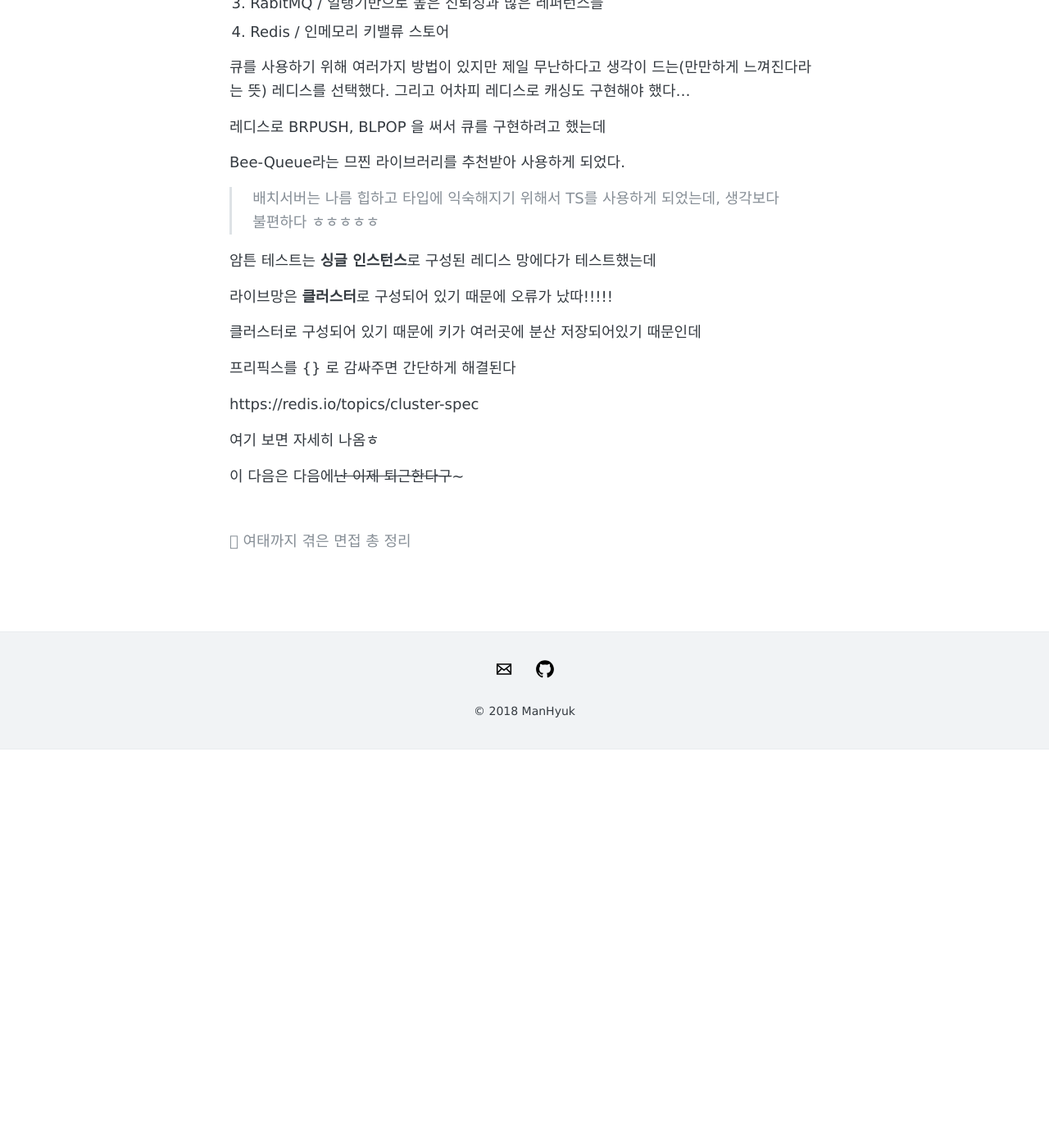
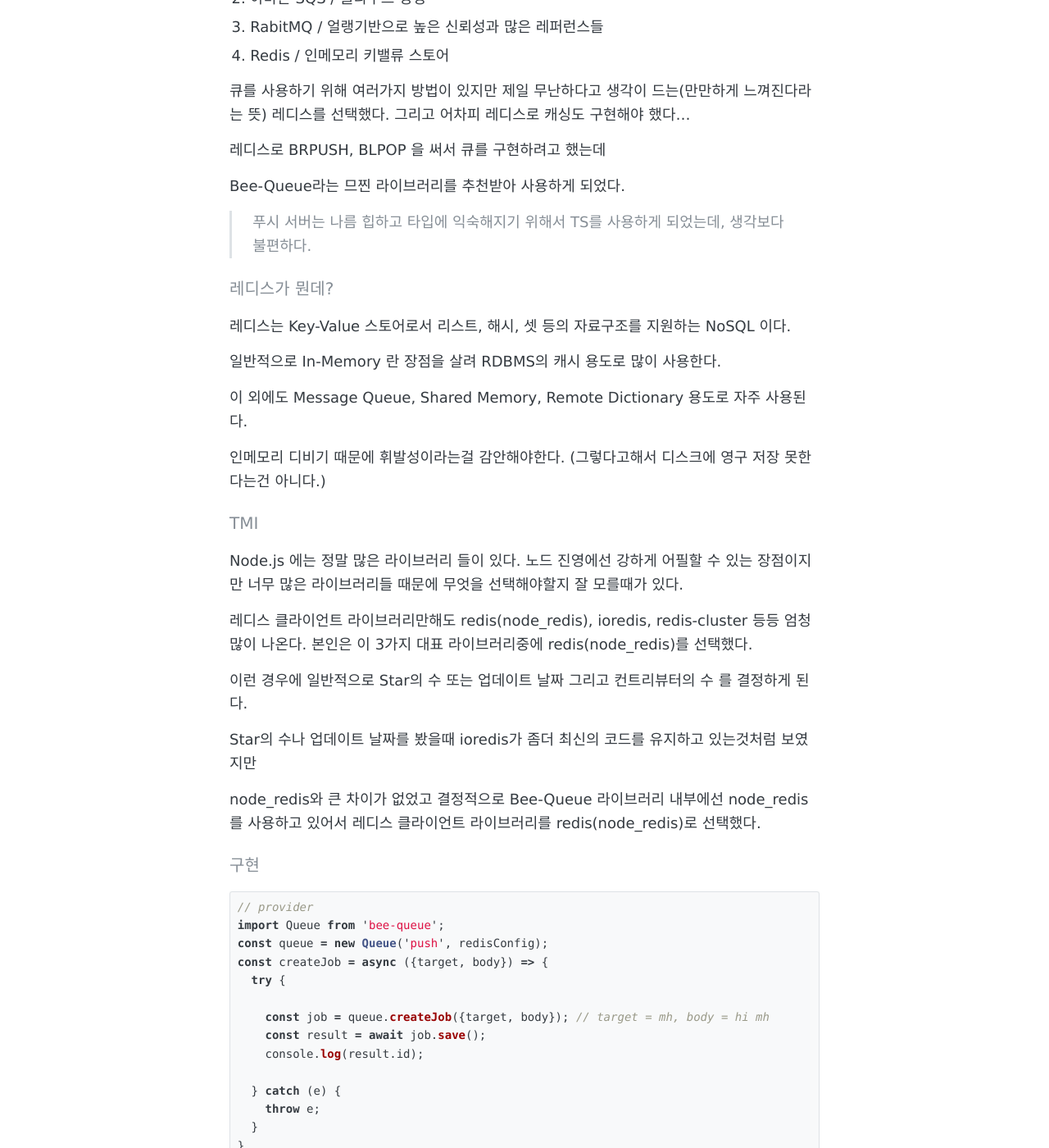
Before and after one commit to ManHyuk/ManHyuk.github.io, a Jekyll site: the page built from _posts/2019-12-24-redis.md, in a window 1280 px wide and 1400 px high, scrolled down 1783 px. Shown: the whole window at 82% size. Built offline with Jekyll 4.4.1, drawn with Linux system fonts in a browser that asks for light colours; comment, search, counter and statistics services are not loaded; before the commit the page ends 2697 px from its top, so only the background shows below that; some of the changed text lies outside the part shown.

Commit message:
add redis q

````diff
--- a/_posts/2019-12-24-redis.md
+++ b/_posts/2019-12-24-redis.md
@@ -1,6 +1,6 @@
 ---
 layout: post
-title: "좌충우돌 레디스 활용 기"
+title: "좌충우돌 레디스 활용 기 - 메세지 큐"
 comments: true
 description: ""
 keywords: ""
@@ -40,7 +40,7 @@ keywords: ""
 
 ## 문제 해결 전략
 
-푸시만을 위한 서버를 따로두어 부하를 분산시켜야 한다.
+가장 큰 문제는 API 서버의 부하이고 이 부하를 줄이는게 포인트니니, 푸시만을 위한 서버를 따로두어 부하를 분산시키면 된다.
 
 푸시 서버를 나누게 된다면 푸시서버에 부하가 생기면 푸시서버 팟 또는 워커 노드를 늘리면 된다.
 
@@ -63,10 +63,10 @@ keywords: ""
 1. 푸시 부하를 전담할 서버가 필요하다.
 2. 큐를 사용해 만들겠다.
 
-작고 연약한 API 서버가 provider가 되고 배치 서버가 consumer가 되겠다.
+작고 연약한 API 서버가 provider가 되고 푸시 서버가 consumer가 되겠다.
 
 
-### 구현
+### 문제 해결 방법
 
 메세지 큐를 사용한다고 했을때 내가 선택할 수 있는 선택지들이 생겨난다.
 
@@ -84,7 +84,106 @@ keywords: ""
 
 Bee-Queue라는 므찐 라이브러리를 추천받아 사용하게 되었다.
 
-> 배치서버는 나름 힙하고 타입에 익숙해지기 위해서 TS를 사용하게 되었는데, 생각보다 불편하다 ㅎㅎㅎㅎㅎ
+> 푸시 서버는 나름 힙하고 타입에 익숙해지기 위해서 TS를 사용하게 되었는데, 생각보다 불편하다.
+
+#### 레디스가 뭔데?
+
+레디스는 Key-Value 스토어로서 리스트, 해시, 셋 등의 자료구조를 지원하는 NoSQL 이다.
+
+
+일반적으로 In-Memory 란 장점을 살려 RDBMS의 캐시 용도로 많이 사용한다.
+
+이 외에도 Message Queue, Shared Memory, Remote Dictionary 용도로 자주 사용된다.
+
+인메모리 디비기 때문에 휘발성이라는걸 감안해야한다. (그렇다고해서 디스크에 영구 저장 못한다는건 아니다.)
+
+
+#### TMI
+Node.js 에는 정말 많은 라이브러리 들이 있다. 노드 진영에선 강하게 어필할 수 있는 장점이지만
+너무 많은 라이브러리들 때문에 무엇을 선택해야할지 잘 모를때가 있다.
+
+레디스 클라이언트 라이브러리만해도 redis(node_redis), ioredis, redis-cluster 등등 엄청 많이 나온다.
+본인은 이 3가지 대표 라이브러리중에 redis(node_redis)를 선택했다.
+
+이런 경우에 일반적으로 Star의 수 또는 업데이트 날짜 그리고 컨트리뷰터의 수 를 결정하게 된다.
+
+Star의 수나 업데이트 날짜를 봤을때 ioredis가 좀더 최신의 코드를 유지하고 있는것처럼 보였지만
+
+node_redis와 큰 차이가 없었고 결정적으로 Bee-Queue 라이브러리 내부에선 node_redis를 사용하고 있어서
+레디스 클라이언트 라이브러리를 redis(node_redis)로 선택했다.
+
+
+#### 구현
+
+```js
+// provider
+import Queue from 'bee-queue';
+const queue = new Queue('push', redisConfig);
+const createJob = async ({target, body}) => {
+  try {
+
+    const job = queue.createJob({target, body}); // target = mh, body = hi mh
+    const result = await job.save();
+    console.log(result.id);
+
+  } catch (e) {
+    throw e;
+  }
+}
+```
+
+
+```js
+// consumer
+import Queue from 'bee-queue';
+const queue = new Queue('push', redisConfig);
+
+queue.on('ready', () => {
+  console.log('Q is ready')
+})
+
+queue.on('error', (error) => {
+  console.log('Q is error', error)
+})
+
+queue.on('succeeded', (job, result) => {
+  console.log('Q is succeeded', job, result)
+})
+```
+큐는 소켓처럼 이벤트 단위?로 실행되게 된다.
+즉 on 메소드 안에 이벤트를 지정해줘야 한다.
+
+크게 3개의 이벤트가 존재한다.
+ready, error, succeeded 각 이벤트에 알맞는 코드를 내부에 구현해주면 된다.
+
+그리고 큐에는 process 라는 메소드를 통해 잡이 있는경우에 잡을 처리할 수 있다.
+
+
+```js
+queue.on('ready', () => {
+  console.log('Q is ready');
+  queue.process((job) => {
+    console.log('Processing job ', job.id, job.data);
+    // job data에 target, body 등 provider에서 보낸 데이터들이 위치한다.
+  })
+})
+```
+
+이런식으로 처리하면 되겠다. **(정답은 아니다!!)**
+
+
+#### 예외 처리
+나는 푸시를 위한 큐를 사용하는것이기 때문에 실패할 경우에 대해서 민감하게
+대응할 필요는 없지만 한번 더 푸시 요청을 보내는 것으로 내 자신과 합의 봤다!
+
+푸시 요청은 axios를 사용해서 보내고 있었는데
+요청에 실패할경우 retry를 직접 구현해 줘도 좋지만
+미들웨어로 axios-retry라는 좋은 라이브러리도 있기 때문에
+이걸 사용하는것도 좋은것 같다.
+
+
+
+#### 첫번째 삽질
 
 암튼 테스트는 **싱글 인스턴스**로 구성된 레디스 망에다가 테스트했는데
 
@@ -99,4 +198,18 @@ https://redis.io/topics/cluster-spec
 여기 보면 자세히 나옴ㅎ
 
 
-이 다음은 다음에~~난 이제 퇴근한다구~~~
+
+### 결론
+
+큐가 뭔지 알기만했지 왜 써야하는지 몰랐는데, 이번 기회에 써보니까 좋은것 같다.
+
+요즘 나는 정답은 알지만 문제가 뭔지 몰랐던 경우가 너무 많은것 같다.
+
+더 길게 쓰고싶지만 뭘 써야할지 모르겠어서 기억나면 더 추가해야겠다.
+
+
+그럼 안녕!
+
+
+
+> 참고 / https://engkimbs.tistory.com/869
````
